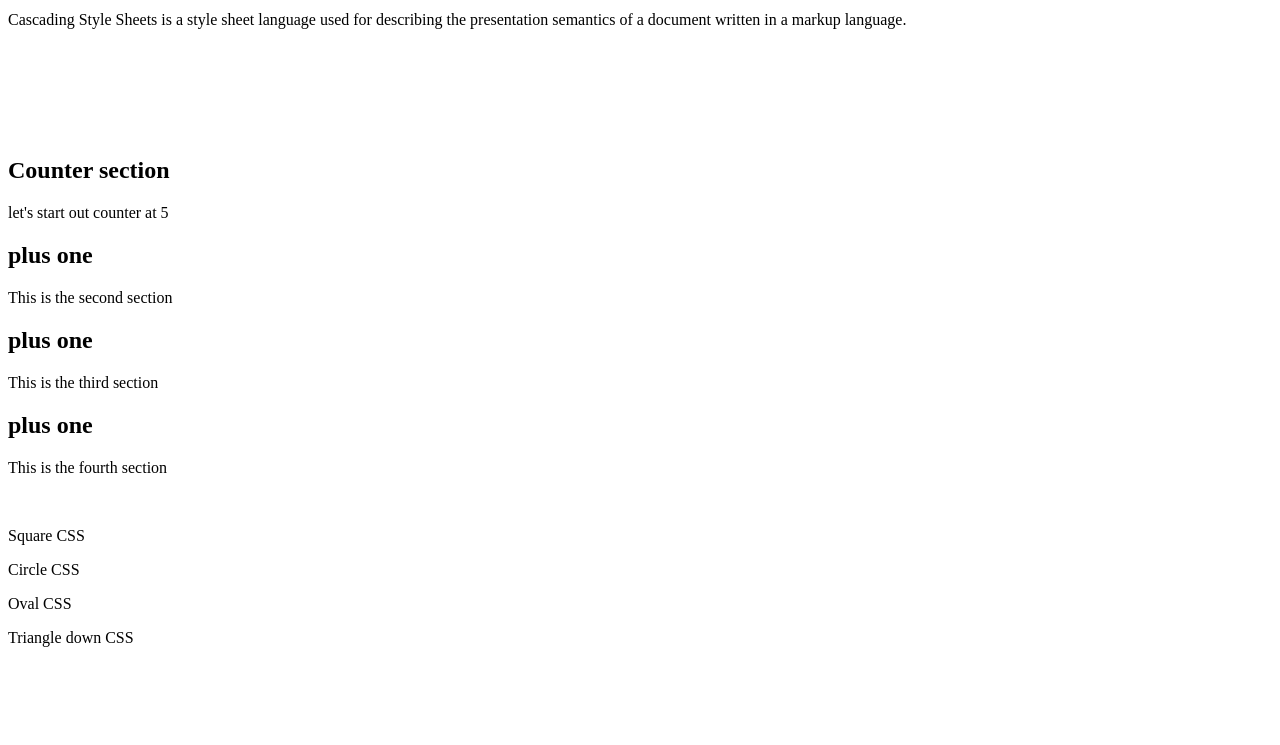
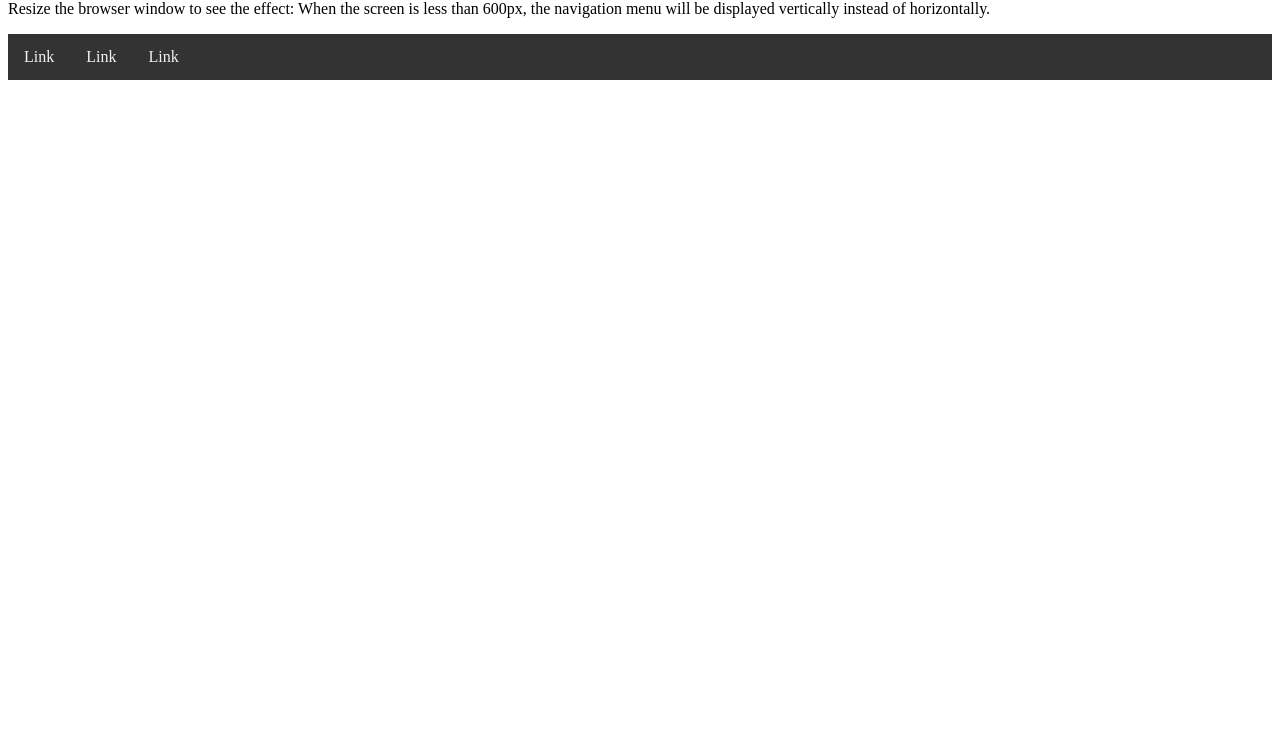
Before and after one commit to MichaelBstl/CSSLevel2, a plain HTML site: page index.html in a window 1280 px wide. Shown: the part 55-800 px from the top of the page. Drawn offline with Linux system fonts and the light colour scheme.

Commit message:
commiting index.html

```diff
--- a/index.html
+++ b/index.html
@@ -4,45 +4,13 @@
   <link href="css/site.css" rel="stylesheet">
 </head>
 <body>
-  <h1>What is CSS?   </h1>
-  <div class="popup">
-      Cascading Style Sheets is a style sheet language used for describing
-      the presentation semantics of a document written in a markup language.
+  <h2>Responsive navigation menu</h2>
+  <p>Resize the browser window to see the effect: When the screen is less than 600px, the navigation menu will be displayed vertically instead of horizontally.</p>
+
+  <div class="topnav">
+    <a href="#">Link</a>
+    <a href="#">Link</a>
+    <a href="#">Link</a>
   </div>
-<br>
-<br>
-<br>
-<br>
-<br>
-<br>
-  <div class="outline-container">
-    <h2 class="outline">Counter section</h2>
-    <p>
-      let's start out counter at 5
-    </p>
-    <h2 class="outline">plus one</h2>
-    <p>
-      This is the second section
-    </p>
-    <h2 class="outline">plus one</h2>
-    <p>
-      This is the third section
-    </p>
-
-    <h2 class="outline">plus one</h2>
-    <p>
-      This is the fourth section
-    </p>
-  </div>
-  <br>
-  <p>Square CSS</p>
-  <div id="shape1" class="square"></div>
-  <p>Circle CSS</p>
-  <div id="shape2" class="circle"></div>
-  <p>Oval CSS</p>
-  <div id="shape3" class="oval"></div>
-  <p>Triangle down CSS</p>
-  <div id="shape4" class="triangle-down"></div>
-
-</body>
+  </body>
 </html>
```
